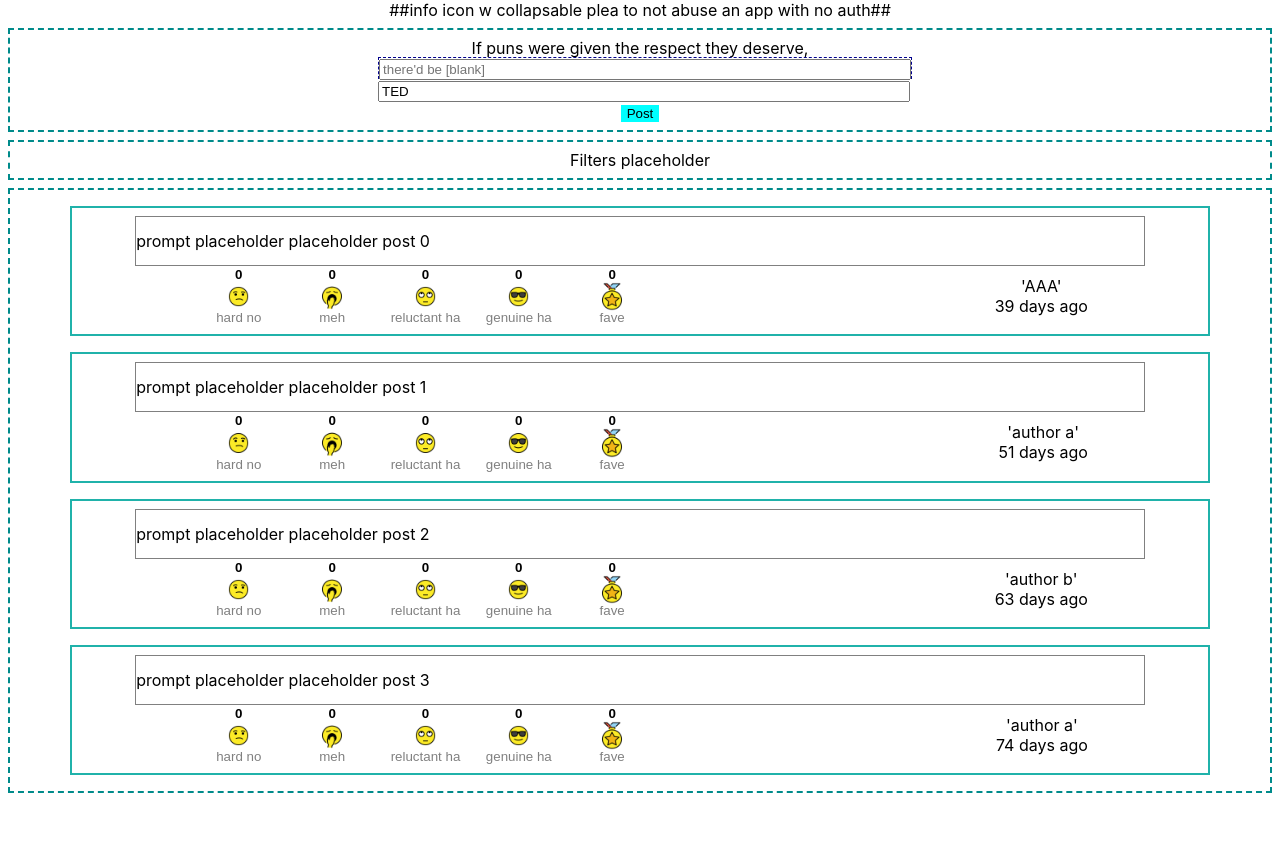
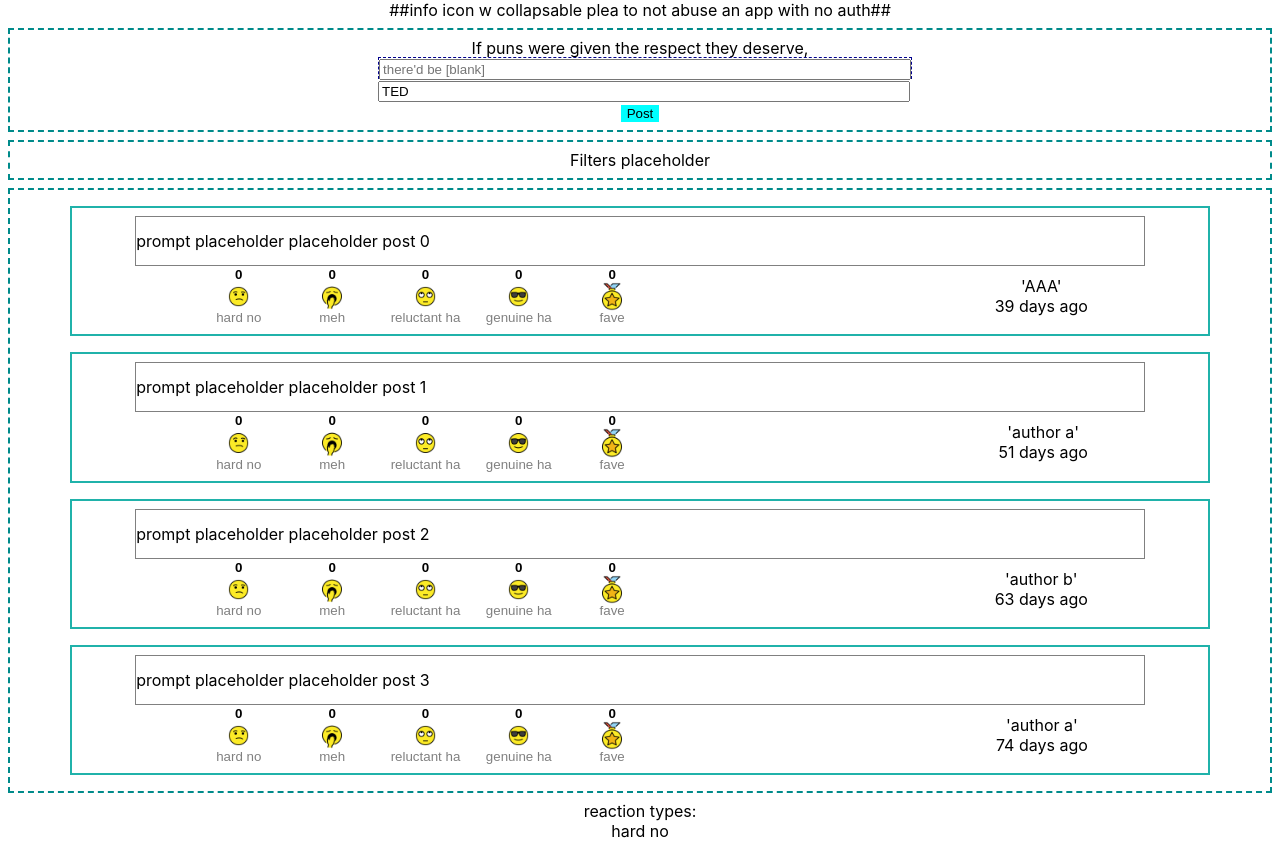
Before and after one commit to mradamt/punter, a React (Create React App) app: page / in a window 1280 px wide. Before the commit the page ends 801 px from the top, so only its background shows below. Built offline with nearby package versions, Linux system fonts and the light colour scheme; no server answers.

Commit message:
WIP useEffect to manage reactionTypes state
- possible current issue: if initial state is blank the app crashes and doesn't re-render once data returns from api

```diff
--- a/src/components/App.jsx
+++ b/src/components/App.jsx
@@ -1,4 +1,4 @@
-import { useState } from 'react';
+import { useEffect, useState } from 'react';
 import axios from 'axios';
 import Posts from './Posts';
 import Form from './Form';
@@ -7,13 +7,23 @@ import './sass-styles/App.scss';
 
 import db from '../fauxdb.json'
 
-axios.get('/users')
-  .then(res => {
-    console.log(res.data);
-  })
-
 export default function App() {
   const [data, setData] = useState(db.posts)
+  const [reactionTypes, setReactionTypes] = useState(db.reaction_types)
+
+  useEffect(() => {
+    console.log('useEffect executing...');
+    axios.get('/api/reaction_types')
+      .then(res => {
+        setReactionTypes(res.data);
+        console.log('future:', res.data);
+      })
+      .catch(err => {
+        console.log('Yarrr error be:', err);
+      })
+  }, [])
+
+  console.log('current:', db.reaction_types);
 
   const savePost = (post) => {
     setData([post, ...data])
@@ -48,9 +58,11 @@ export default function App() {
       <Filters />
       <Posts
         posts={data}
-        reactionTypes={db.reaction_types}
+        reactionTypes={reactionTypes}
         toggleReaction={toggleReaction}
       />
+      <div>reaction types:</div>
+      <div>{reactionTypes[0].label}</div>
     </main>
   );
 }
```
